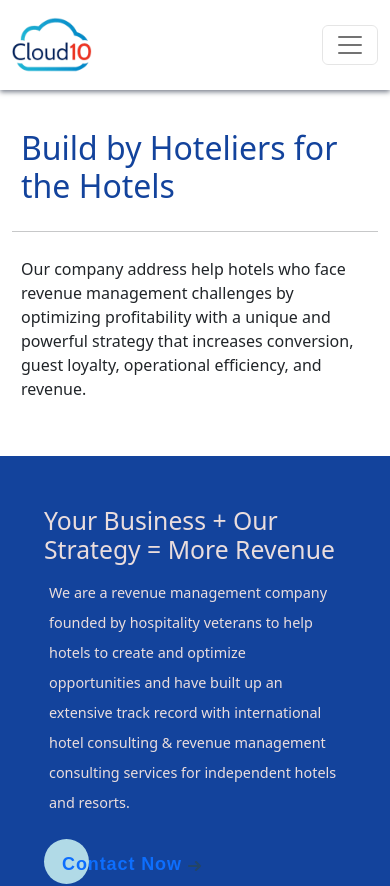
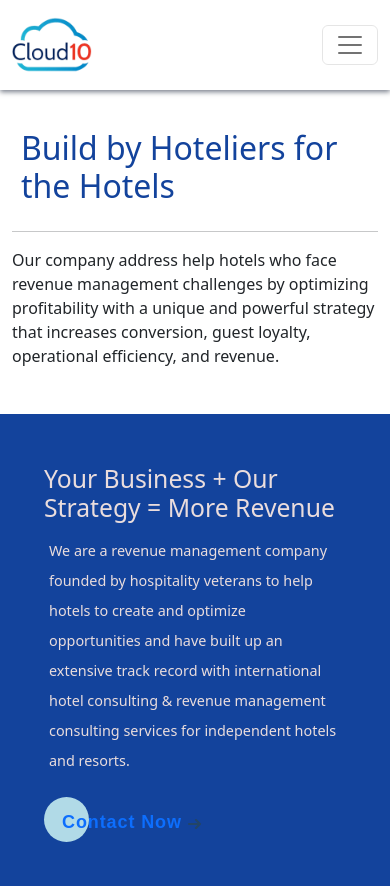
Before and after one commit to Anil-akb/cloud10, a React (Create React App) app: page /about in a window 390 px wide. Shown: the top 886 px of the page. Built offline with nearby package versions, Linux system fonts and the light colour scheme.

Commit message:
footer header alignment

```diff
--- a/public/index.html
+++ b/public/index.html
@@ -2,7 +2,7 @@
 <html lang="en">
   <head>
     <meta charset="utf-8" />
-    <link rel="icon" href="%PUBLIC_URL%/favicon.ico" />
+    <link rel="icon" href="%PUBLIC_URL%/favicon.png" />
     <meta name="viewport" content="width=device-width, initial-scale=1" />
     <meta name="theme-color" content="#000000" />
     <meta
--- a/src/components/AboutComp/Sec1.jsx
+++ b/src/components/AboutComp/Sec1.jsx
@@ -1,32 +1,32 @@
 import React from "react";
 import { motion } from "framer-motion";
-import "../../styles/AboutSec1.css"
+import "../../styles/AboutSec1.css";
 
 const Sec1 = () => {
   return (
     <section>
       <div className="container">
-        <div className="sec1-content">
-          <motion.h2 className="subtitle about_h2"
-          initial={{y: '-200vw'}}
-          animate={{y:0}}
-          // transition={{ delay: 0.4, duration: 0.5 }}
-          >
+        <motion.div
+          className="sec1-content"
+          initial={{ opacity: 0, scale: 0.5 }}
+          animate={{ opacity: 1, scale: 1 }}
+          transition={{
+            duration: 0.8,
+            delay: 0.5,
+            ease: [0, 0.71, 0.2, 1.01],
+          }}
+        >
+          <h2 className="subtitle about_h2">
             Build by Hoteliers for the Hotels
-          </motion.h2>
+          </h2>
           <hr />
-          <motion.p className="about_p"
-            initial={{x: '-300vw'}}
-            animate={{x:0}}
-            transition={{ delay: 0.4, duration: 0.5 }}
-
-          >
+          <p>
             Our company address help hotels who face revenue management
             challenges by optimizing profitability with a unique and powerful
             strategy that increases conversion, guest loyalty, operational
             efficiency, and revenue.
-          </motion.p>
-        </div>
+          </p>
+        </motion.div>
       </div>
     </section>
   );
--- a/src/components/Footer/Footer.jsx
+++ b/src/components/Footer/Footer.jsx
@@ -11,17 +11,17 @@ const quickLinks01 = [
     display: "About",
   },
   {
-    path: "/",
+    path: "/#services",
     display: "Services",
   },
   {
     path: "/contact",
     display: "Contact",
   },
-  {
-    path: "/resource",
-    display: "Resources",
-  },
+  // {
+  //   path: "/resource",
+  //   display: "Resources",
+  // },
 ];
 
 const quickLinks02 = [
@@ -45,7 +45,7 @@ const Footer = () => {
     <footer className="footer">
       <div className="container">
         <div className="footer_wrapper">
-          <div className="">
+          <div className="footer-desc">
             <div className="logo">
               <img src={logo} alt="" />
             </div>
@@ -72,7 +72,7 @@ const Footer = () => {
             </ul>
           </div>
 
-          <div className="footer_quick-links">
+          {/* <div className="footer_quick-links">
             <h3 className="quick_link-title">Legal</h3>
             <ul className="quick_link">
               {quickLinks02.map((item, index) => (
@@ -85,7 +85,7 @@ const Footer = () => {
                 </motion.li>
               ))}
             </ul>
-          </div>
+          </div> */}
         </div>
         <p className="copyright">Copyright {year}. All Rights Reserved</p>
         <div className="social_icon">
--- a/src/components/Footer/footer.css
+++ b/src/components/Footer/footer.css
@@ -112,7 +112,7 @@
 
 
 
-/* @media (max-width: 800px) {
+@media (max-width: 800px) {
   .footer_wrapper {
     flex-direction: column;
     display: flex;
@@ -122,4 +122,10 @@
   .logo img {
     display: flex;
   }
-} */
+
+  .footer_quick-links{
+    width: 100%;
+    margin-left: 0;
+  }
+
+}
--- a/src/components/Header/Header.jsx
+++ b/src/components/Header/Header.jsx
@@ -32,11 +32,11 @@ const Header = () => {
                 About Us
               </HashLink>
             </Nav.Link>
-            <Nav.Link className="menu" href="#resource">
+            {/* <Nav.Link className="menu" href="#resource">
               <HashLink className="link" to="/">
                 Resources
               </HashLink>
-            </Nav.Link>
+            </Nav.Link> */}
             <Nav.Link className="menu">
               <HashLink className="link" to="/contact">
                 Contact
--- a/src/components/Header/header.css
+++ b/src/components/Header/header.css
@@ -28,6 +28,10 @@
   /* border: 2px solid red; */
 }
 
+.link:hover {
+  color: #1aa3ff  ;
+}
+
 @media (min-width: 300px) and (max-width: 1000px) {
   .navbarr {
     margin-left: 0;
--- a/src/pages/Contact.jsx
+++ b/src/pages/Contact.jsx
@@ -8,10 +8,13 @@ const Contact = () => {
   return (
     <AnimatePresence>
       <motion.div
-        initial={{ opacity: 0, y: 15 }}
-        animate={{ opacity: 1, y: 0 }}
-        exit={{ opacity: 0, y: 15 }}
-        transition={{ delay: 0.50 }}
+       initial={{ opacity: 0, scale: 0.5 }}
+              animate={{ opacity: 1, scale: 1 }}
+              transition={{
+                duration: 0.8,
+                delay: 0.5,
+                ease: [0, 0.71, 0.2, 1.01],
+              }}
       >
         <Sec1 />
         <Sec2 />
```
